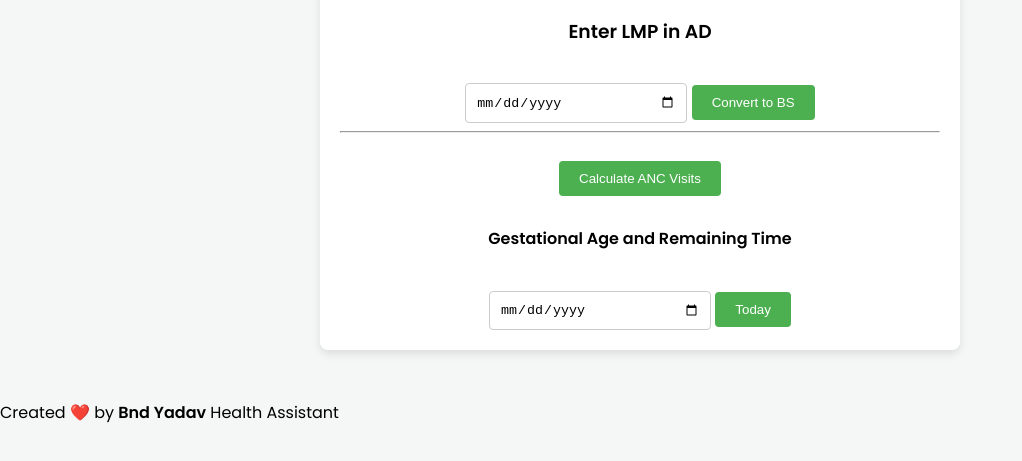
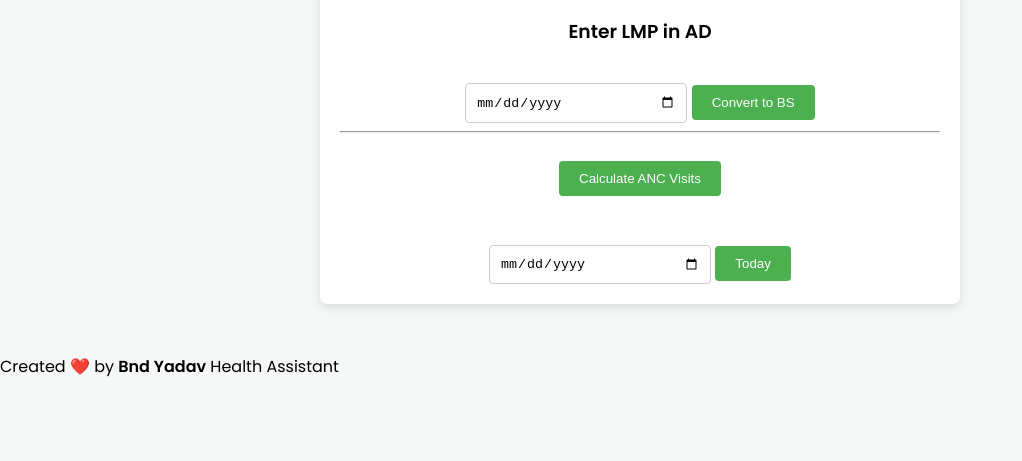
Before and after one commit to sagarsikha12/sagarsikha12.github.io, a plain HTML site: page index.html in a window 1280 px wide. Shown: the part 221-682 px from the top of the page, without its empty margins (0-1022 px from the left). Drawn offline with Linux system fonts and the light colour scheme.

Commit message:
Update index.html

```diff
--- a/index.html
+++ b/index.html
@@ -39,7 +39,7 @@
     <div id="visit-schedule"></div>
     <div id="remaining-time"></div>
 
-    <h4>Gestational Age and Remaining Time</h4>
+
     <input type="date" id="custom-date" onchange="calculateCustomGestationalAge()">
     <button onclick="setToToday()">Today</button>
     <div id="custom-gestational-info"></div>
```
